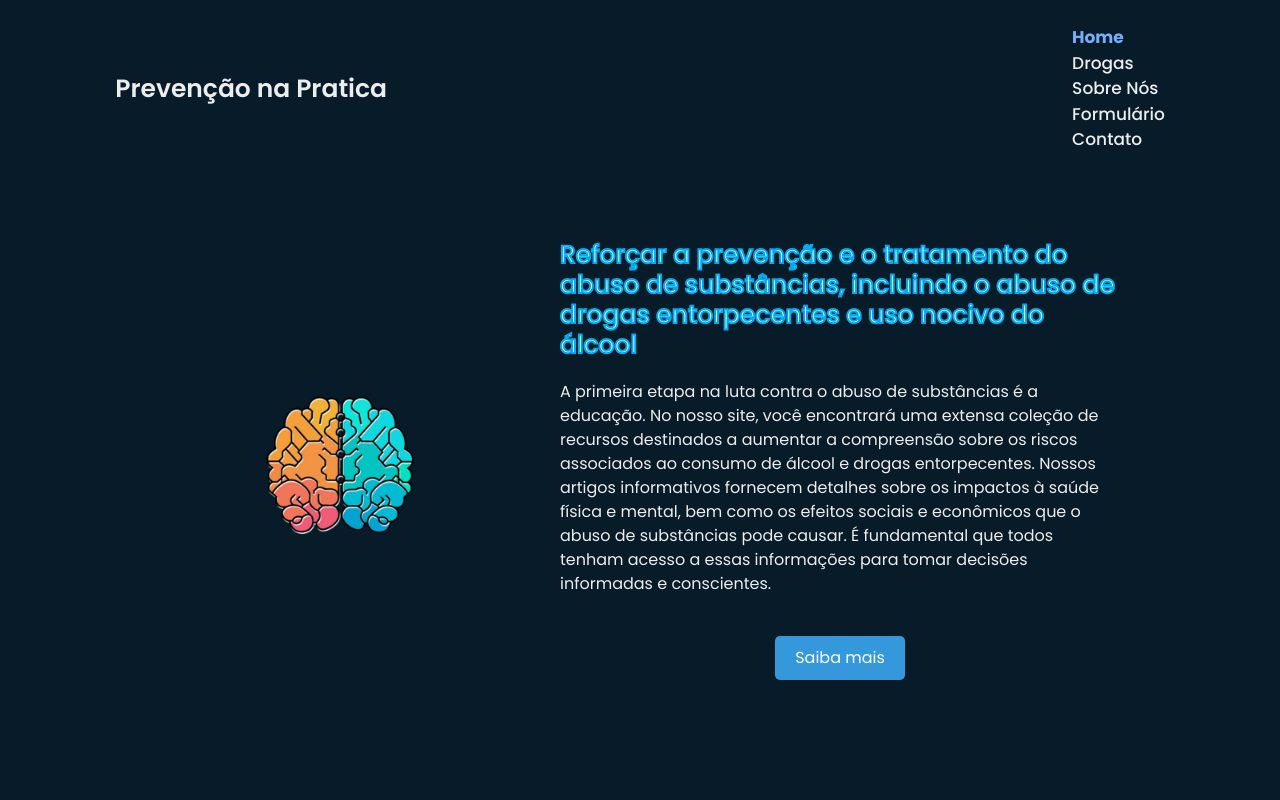
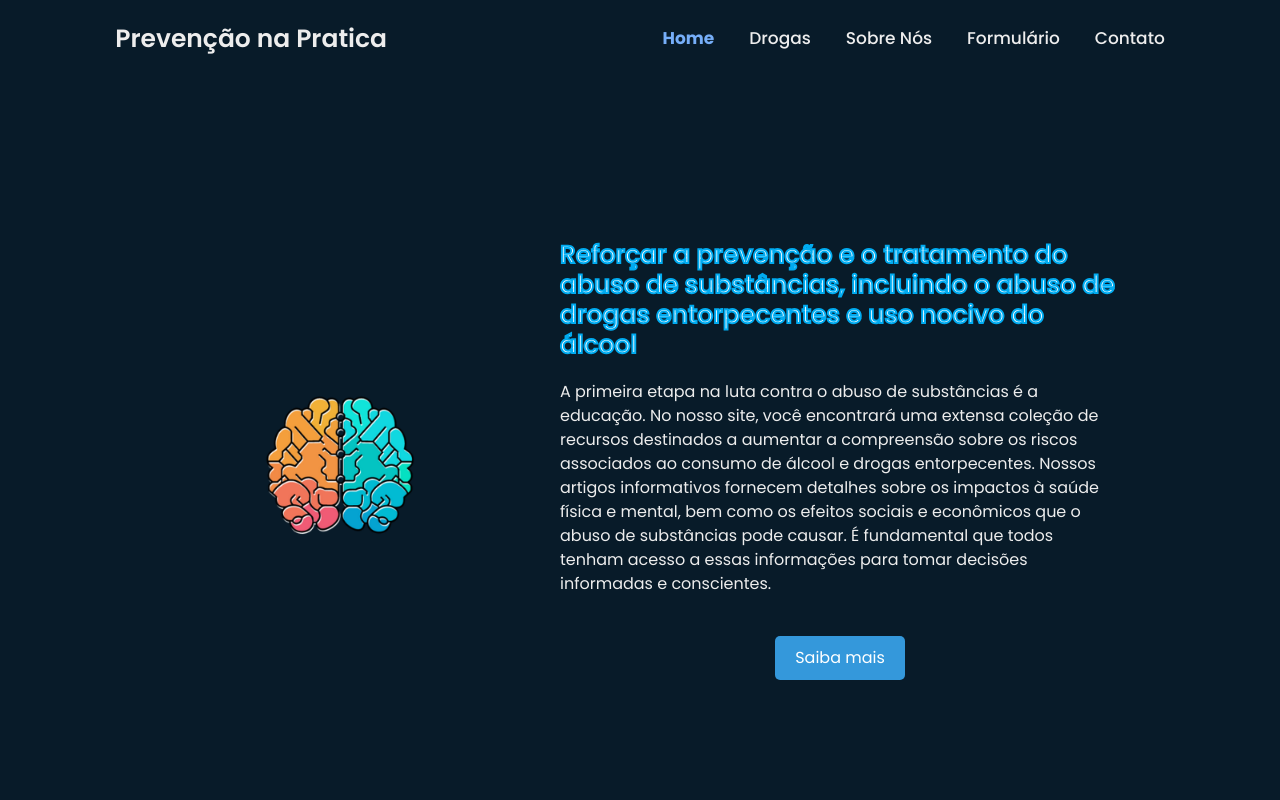
Before and after one commit to jefferson0710/Preven-o-Na-Pratica, an Angular app: page / in a window 1280 px wide. Shown: the top 800 px of the page. Built offline with nearby package versions, Linux system fonts and the light colour scheme.

Commit message:
ajuste 1366px nav bar

```diff
--- a/src/app/components/navbar/navbar.component.scss
+++ b/src/app/components/navbar/navbar.component.scss
@@ -59,10 +59,10 @@
         background-color: rgb(26, 36, 39);
     }
 }
-@media only screen and (max-width: 1367px){
+@media only screen and (max-width: 1366px){
   .navbar{
       display: flex;
-      flex-direction: column;
+      flex-direction: row;
 
   }
 }
```
